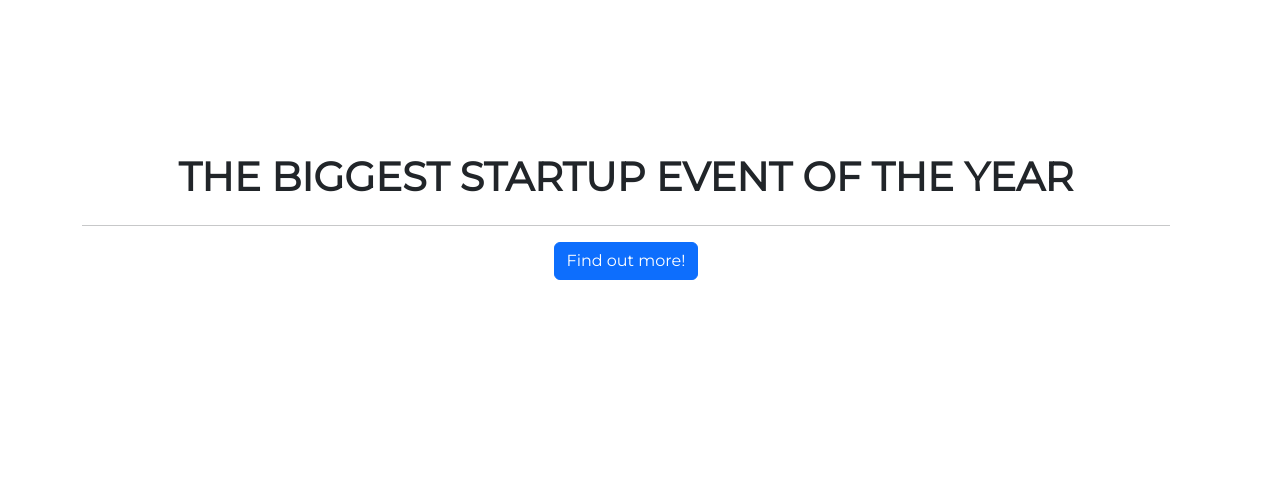
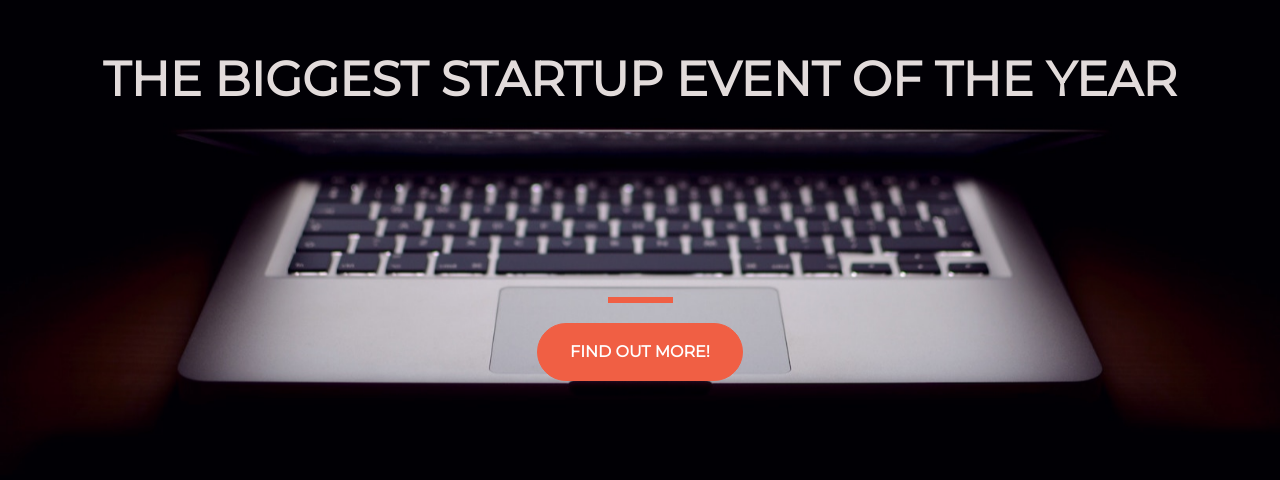
Before and after one commit to JonatasViscaino/startupwebsite, a plain HTML site: page index.html in a window 1280 px wide. Shown: the part 184-664 px from the top of the page. Drawn offline with nearby package versions, Linux system fonts and the light colour scheme.

Commit message:
Update style.css

```diff
--- a/style.css
+++ b/style.css
@@ -1,6 +1,49 @@
-body,
-html {
-  width: 100%;
-  height: 100%;
-  font-family: 'Montserrat', sans-serif;
+body, html {
+	width:100%;
+	height: 100%;
+	font-family: 'Montserrat', sans-serif;
+	background: url('header.jpg') no-repeat center center fixed;
+	-webkit-background-size:cover;
+	-moz-background-size:cover;
+	-o-background-size:cover;
+	background-size:cover;
 }
+
+h1 {
+	font-size: 3rem;
+	color: #e2dbdb;
+}
+
+hr {
+    margin: 20px auto;
+    color: #F05F44;
+    border: 3px solid #F05F44;
+    max-width: 65px;
+    opacity: 1;
+}
+
+.buffer {
+	height: 10rem;
+}
+
+.btn {
+	font-weight: 700;
+	border-radius: 300px;
+	text-transform: uppercase;
+}
+
+.btn-primary {
+	background-color: #F05F44;
+	border-color: #F05F44;
+}
+
+.btn-primary:hover {
+	background-color: #ee4b08;
+	border-color: #ee4b08;
+	border-width: 4px;
+}
+
+.btn-xl {
+	padding: 1rem 2rem;
+
+}
```
